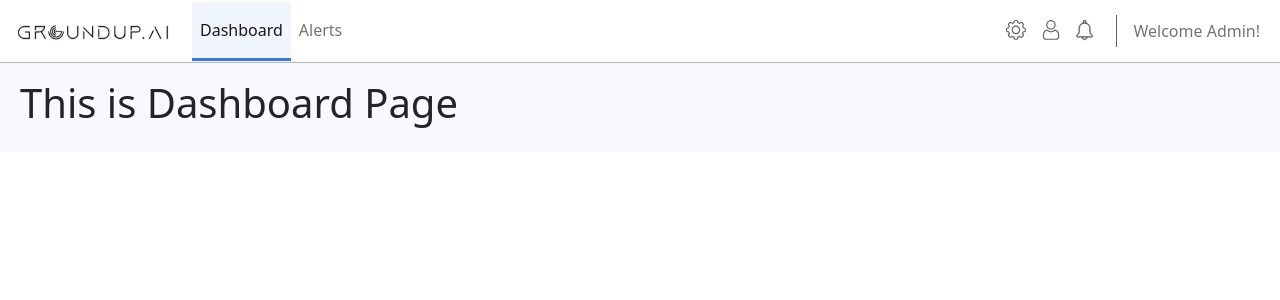
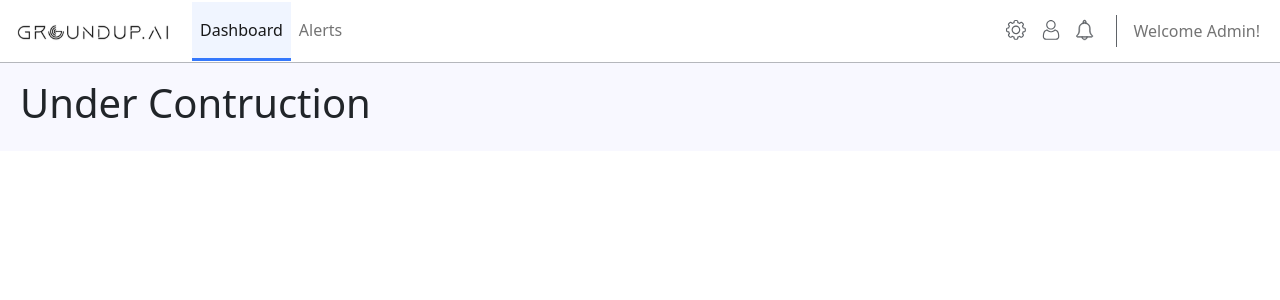
Before and after one commit to arifsoer/alert-dashboard-react-fe, a React (Create React App) app: page / in a window 1280 px wide. Shown: the top 300 px of the page. Built offline with nearby package versions, Linux system fonts and the light colour scheme.

Commit message:
[UPDATE] undesr contruction

```diff
--- a/src/components/DashboardContent.js
+++ b/src/components/DashboardContent.js
@@ -1,5 +1,5 @@
 const Dashboard = () => {
-  return <h1>This is Dashboard Page</h1>
+  return <h1>Under Contruction</h1>
 }
 
 export default Dashboard
```
